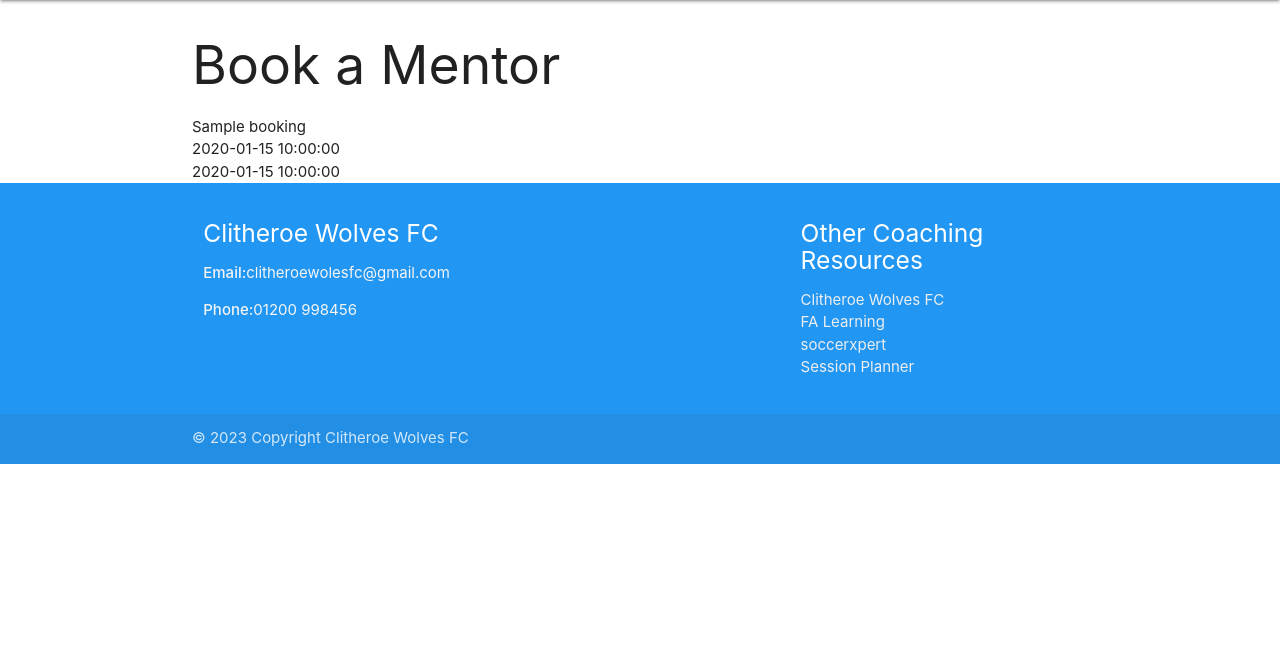
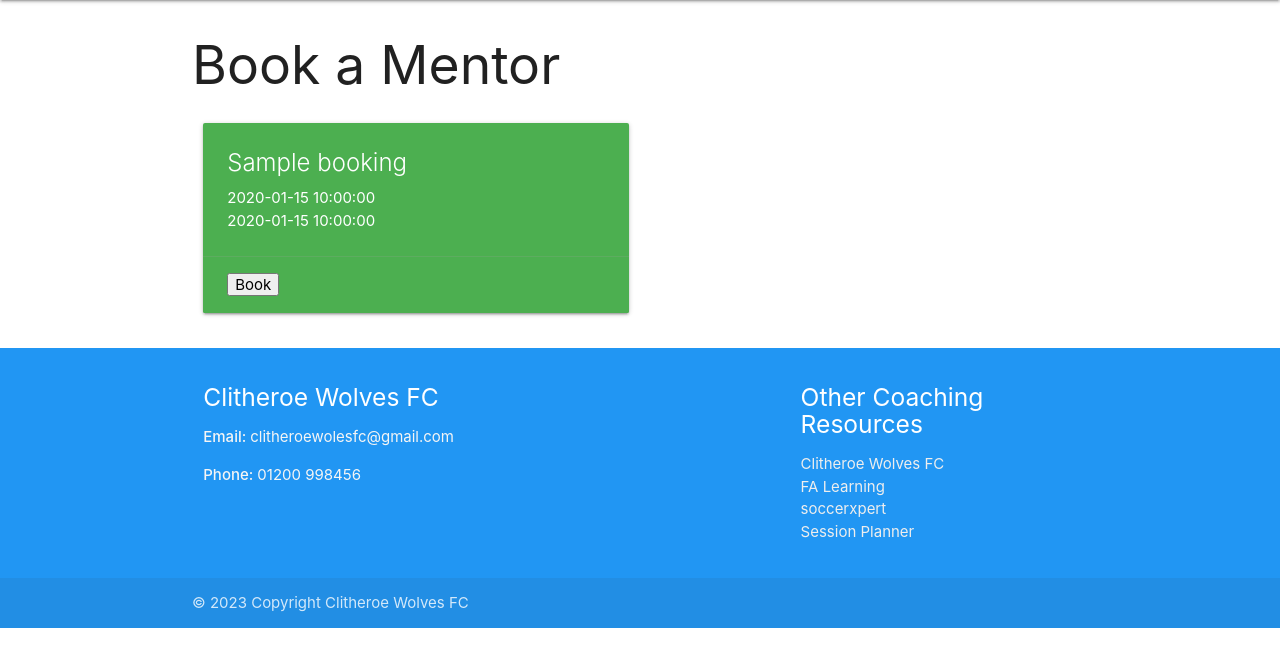
Before and after one commit to Gazerb/coach-mentor, a Flask app: page /show_bookings in a window 1280 px wide. Shown: the part 64-731 px from the top of the page. Run offline with Flask 2, Linux system fonts and the light colour scheme; a database or web service that is not in the repository returns one stand-in record (values such as "Sample title"); some libraries are stand-ins or nearby versions.

Commit message:
mentor and booking pages altertered to improve visability

```diff
--- a/templates/base.html
+++ b/templates/base.html
@@ -71,8 +71,8 @@
       <div class="row">
         <div class="col l6 s12">
           <h5 class="white-text">Clitheroe Wolves FC</h5>
-          <p class="grey-text text-lighten-4"><strong>Email:</strong>clitheroewolesfc@gmail.com</p>
-          <p class="grey-text text-lighten-4"><strong>Phone:</strong>01200 998456</p>
+          <p class="grey-text text-lighten-4"><strong>Email: </strong>clitheroewolesfc@gmail.com</p>
+          <p class="grey-text text-lighten-4"><strong>Phone: </strong>01200 998456</p>
         </div>
         <div class="col l4 offset-l2 s12">
           <h5 class="white-text">Other Coaching Resources</h5>
--- a/templates/bookings.html
+++ b/templates/bookings.html
@@ -2,8 +2,19 @@
 {% block content %}
     <h2>Book a Mentor</h2>
     {% for bookings in bookings %}
-        {{ bookings.name }}<br>
-        {{ bookings.date }}<br>
-        {{ bookings.time }}<br>
+        <div class="row">
+            <div class="col s12 m6">
+              <div class="card green">
+                <div class="card-content white-text">
+                  <span class="card-title">{{ bookings.name }}</span>
+                  <p>{{ bookings.date }}</p>
+                  <p>{{ bookings.time }}</p>
+                </div>
+                <div class="card-action">
+                  <button>Book</button>
+                </div>
+              </div>
+            </div>
+          </div>
     {% endfor %}
-    {% endblock %}
+{% endblock %}
```
Also changed, not shown: templates/mentors.html (+14 -4 lines).
